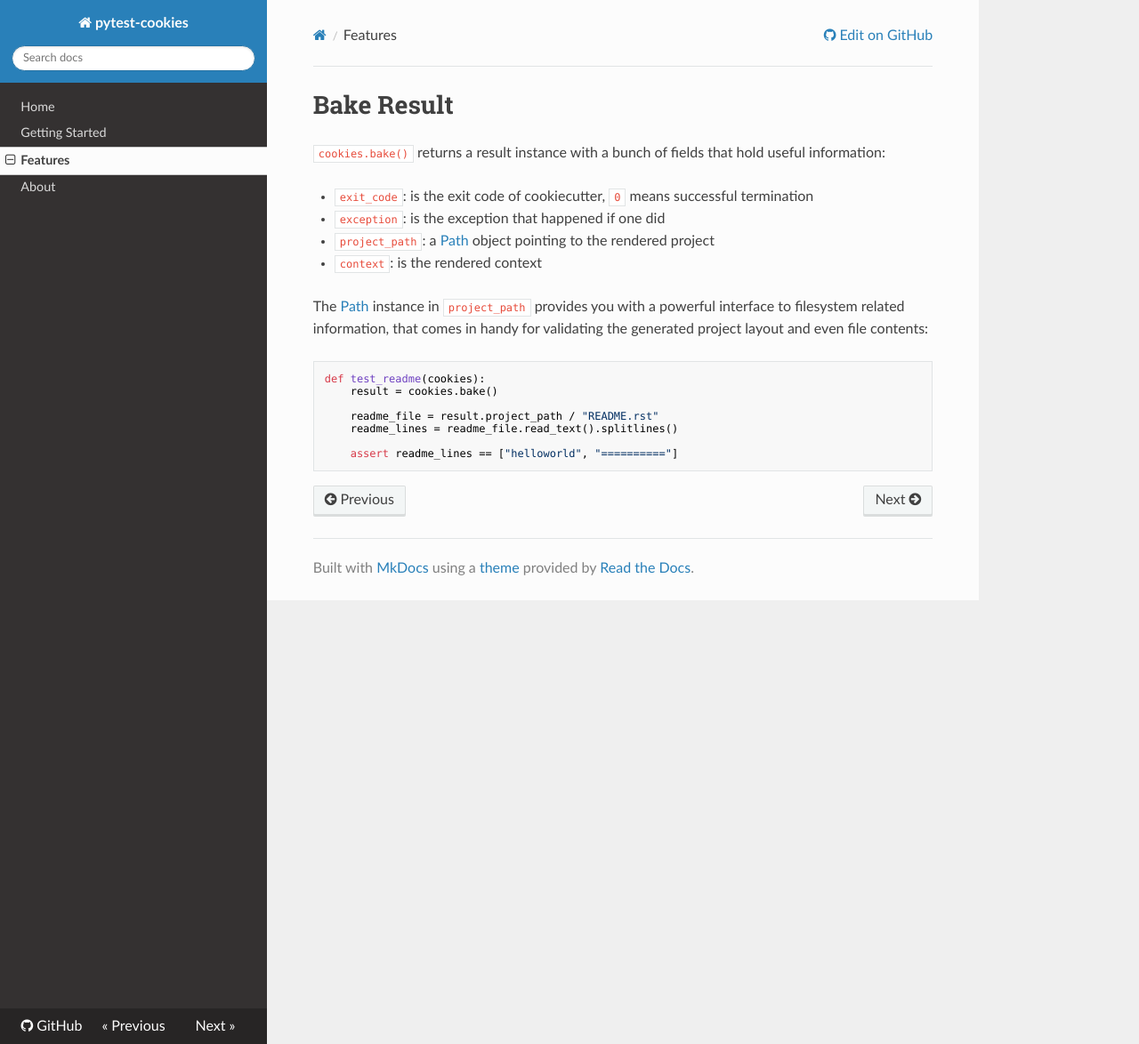
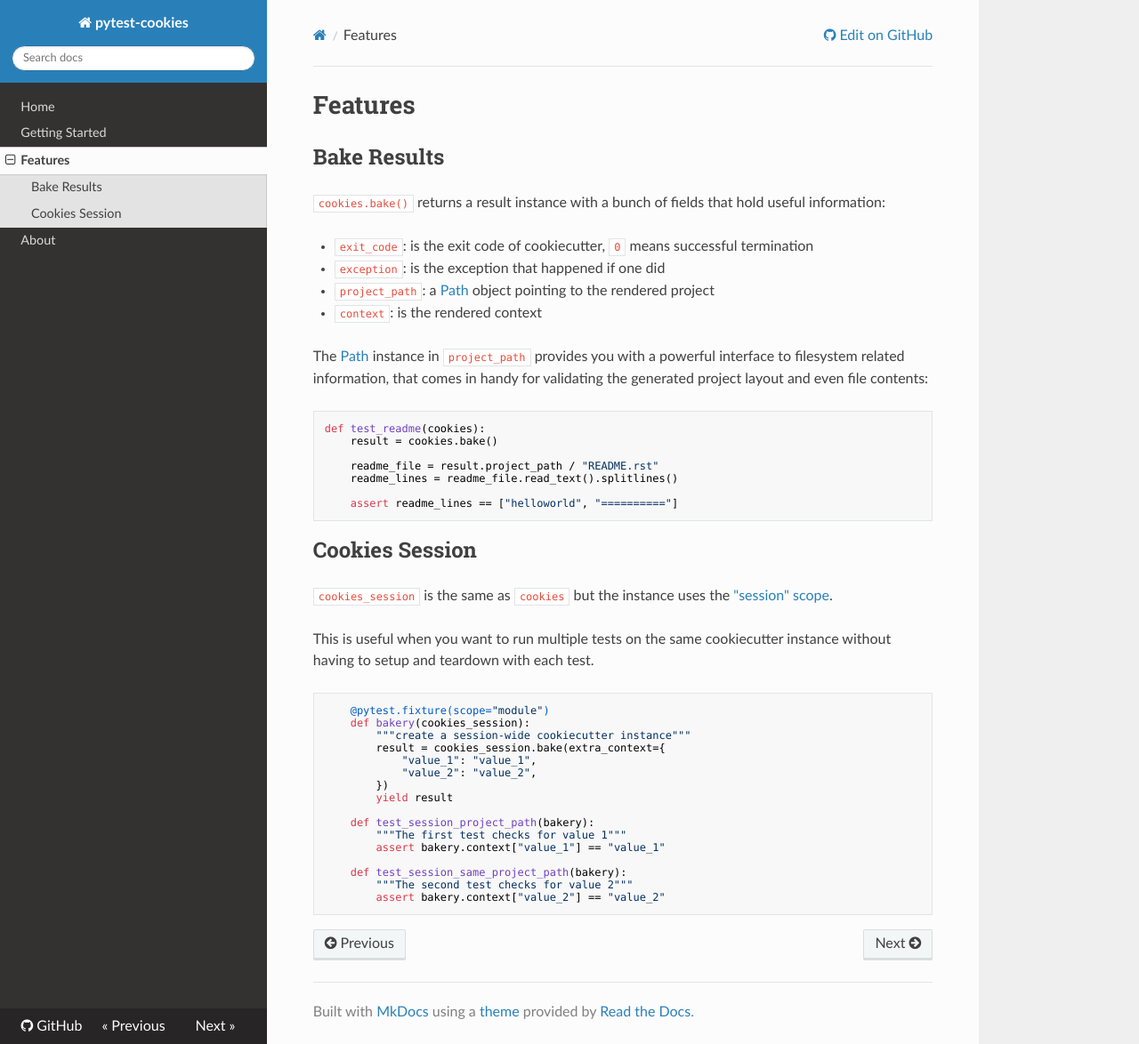
Before and after one commit to hackebrot/pytest-cookies, an MkDocs documentation site: the page built from docs/features.md, in a window 1280 px wide and 1174 px high. Shown: the whole window at 89% size. Built offline with MkDocs 1.6.1, drawn with Linux system fonts in a browser that asks for light colours; nearby versions of some CDN libraries; old or Windows-style settings are respelled for this version of MkDocs.

Commit message:
Adds cookies_session to features.md

````diff
--- a/docs/features.md
+++ b/docs/features.md
@@ -1,4 +1,6 @@
-# Bake Result
+# Features
+
+## Bake Results
 
 ``cookies.bake()`` returns a result instance with a bunch of fields that
 hold useful information:
@@ -22,4 +24,29 @@ def test_readme(cookies):
     assert readme_lines == ["helloworld", "=========="]
 ```
 
+## Cookies Session
+``cookies_session`` is the same as `cookies` but the instance uses the ["session" scope].
+
+This is useful when you want to run multiple tests on the same cookiecutter instance without having to setup and teardown with each test.
+
+```python
+    @pytest.fixture(scope="module")
+    def bakery(cookies_session):
+        """create a session-wide cookiecutter instance"""
+        result = cookies_session.bake(extra_context={
+            "value_1": "value_1",
+            "value_2": "value_2",
+        })
+        yield result
+
+    def test_session_project_path(bakery):
+        """The first test checks for value 1"""
+        assert bakery.context["value_1"] == "value_1"
+
+    def test_session_same_project_path(bakery):
+        """The second test checks for value 2"""
+        assert bakery.context["value_2"] == "value_2"
+```
+
 [path]: https://docs.python.org/3/library/pathlib.html#pathlib.Path
+["session" scope]: https://docs.pytest.org/en/7.1.x/how-to/fixtures.html?highlight=scope#scope-sharing-fixtures-across-classes-modules-packages-or-session
````
